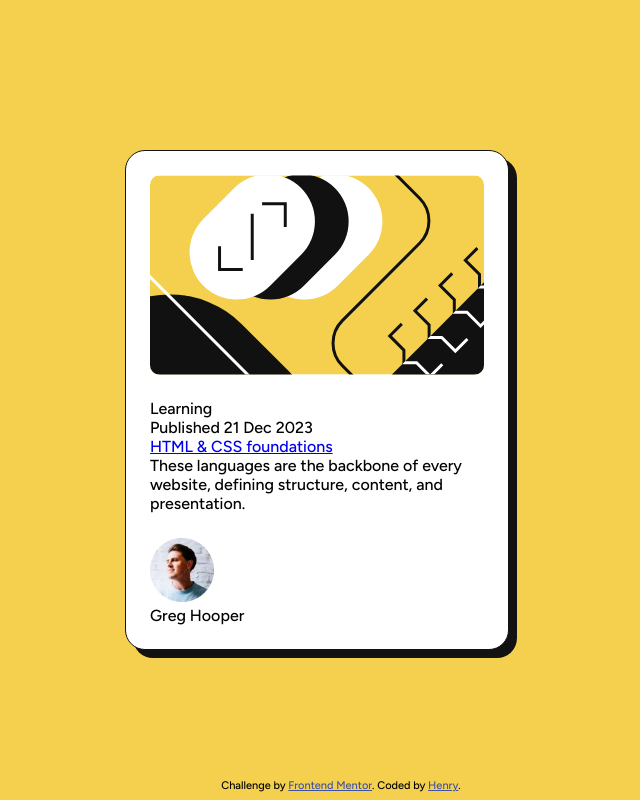
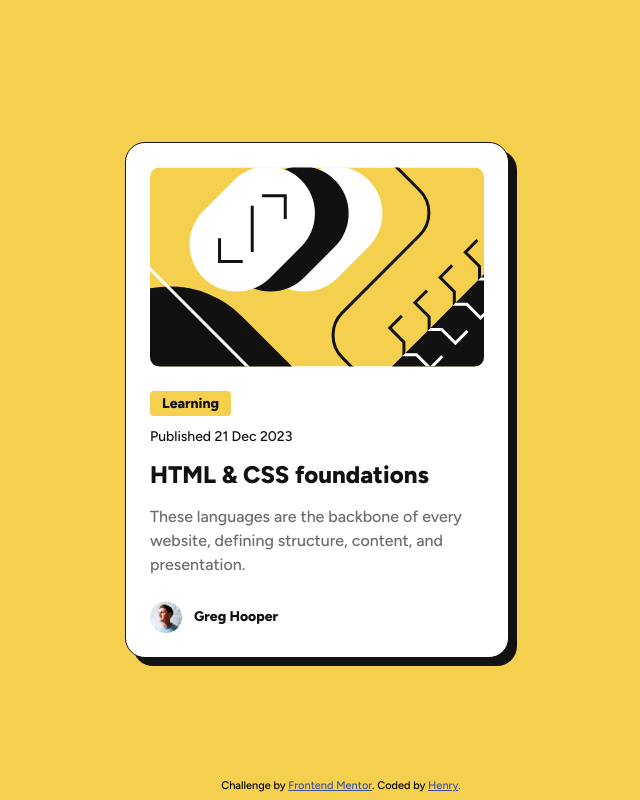
Before and after one commit to Henrydevlab/blog-preview-card, a plain HTML site: page index.html in a window 1280 px wide. Shown: the top 800 px of the page, without its empty margins (323-963 px from the left). Drawn offline with Linux system fonts and the light colour scheme.

Commit message:
style: Finalize styling for tag, author profile, and body

```diff
--- a/style.css
+++ b/style.css
@@ -71,3 +71,70 @@ body {
     width: 100%;
     border-radius: 10px;
 }
+
+/* * 3. Card Content and Typography
+ */
+.card-content {
+    display: flex;
+    flex-direction: column;
+    gap: 0.75rem; /* Space between content elements */
+}
+
+.tag {
+    background-color: var(--clr-yellow);
+    color: var(--clr-gray-950);
+    font-weight: 800;
+    font-size: 0.875rem; /* 14px */
+    padding: 0.25rem 0.75rem;
+    border-radius: 4px;
+    align-self: flex-start; /* Makes the background only wrap the text */
+}
+
+.publish-date {
+    font-size: 0.875rem; /* 14px */
+    font-weight: 500;
+    color: var(--clr-gray-950);
+}
+
+.card-title {
+    color: var(--clr-gray-950);
+    font-size: 1.5rem; /* 24px */
+    font-weight: 800;
+    text-decoration: none; /* Remove underline from anchor tag */
+    line-height: 1.5;
+}
+
+.card-description {
+    color: var(--clr-gray-500);
+    font-size: 1rem; /* 16px - Base font size as per style guide */
+    font-weight: 500;
+    line-height: 1.5;
+}
+
+/* * Interactive State 2: Title Hover/Focus
+ * Changes the color of the link
+ */
+.card-title:hover,
+.card-title:focus {
+    color: var(--clr-yellow);
+    outline: none; /* Remove default focus outline if needed, but ensure visibility */
+}
+
+/* * 4. Author Profile
+ */
+.author-profile {
+    display: flex;
+    align-items: center;
+    gap: 0.75rem;
+}
+
+.author-avatar {
+    width: 32px;
+    height: 32px;
+}
+
+.author-name {
+    font-weight: 800;
+    font-size: 0.875rem; /* 14px */
+    color: var(--clr-gray-950);
+}
```
